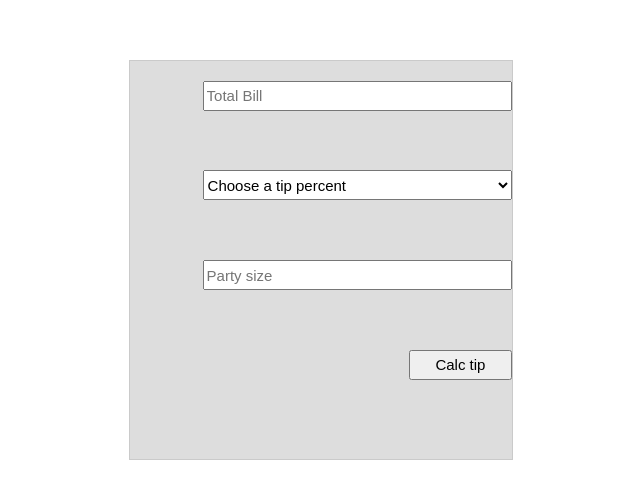
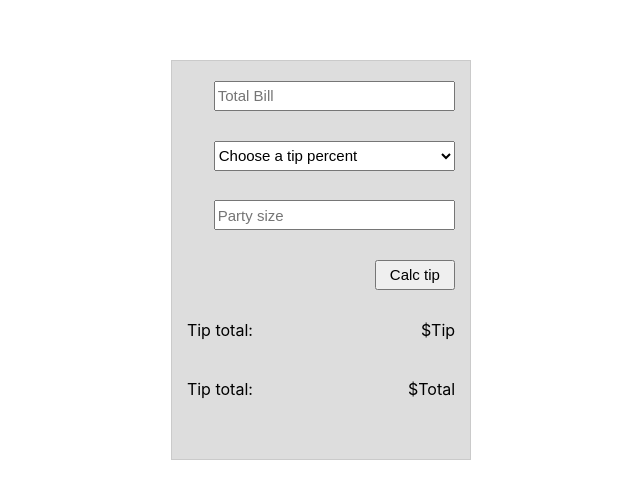
Before and after one commit to Nathan-Froeh/QOMPLX-challenge, a React (Create React App) app: page / in a window 1280 px wide. Shown: the part 140-638 px from the top of the page, without its empty margins (319-959 px from the left). Built offline with nearby package versions, Linux system fonts and the light colour scheme.

Commit message:
Set spacing

```diff
--- a/src/components/Calculator/Calculator.jsx
+++ b/src/components/Calculator/Calculator.jsx
@@ -7,8 +7,8 @@ class Calculator extends Component {
     return (
       <div className='calculator'>
         <form>
-          <input type="text" placeholder='Total Bill'/>
-          <select type="text">
+          <input type="number" placeholder='Total Bill'/>
+          <select>
             <option value=''>Choose a tip percent</option>
             <option value={0}>0%</option>
             <option value={5}>5%</option>
@@ -21,6 +21,16 @@ class Calculator extends Component {
           <input type="number" placeholder='Party size'/>
           <input type="submit" className='submit' value='Calc tip'/>
         </form>
+        <section className='output'>
+          <div>
+            <label htmlFor="tip">Tip total:</label>
+            <p className='tip'>$Tip</p>
+          </div>
+          <div>
+            <label htmlFor="total">Tip total:</label>
+            <p className='total'>$Total</p>
+          </div>
+        </section>
       </div>
     )
   }
--- a/src/components/Calculator/Calculator.scss
+++ b/src/components/Calculator/Calculator.scss
@@ -1,15 +1,15 @@
 .calculator {
-  height: 50%;
-  width: 30%;
+  height: 400px;
+  width: 300px;
   border: #CACACA solid 1px;
   background: #DDDDDD;
   display: flex;
   flex-wrap: wrap;
-  justify-content: flex-end;
+  justify-content: center;
   align-content: center;
 
   form {
-    height: 90%;
+    height: 60%;
     width: 90%;
     display: flex;
     flex-wrap: wrap;
@@ -26,4 +26,24 @@
       width: 30%;
     }
   }
+
+  .output {
+    height: 30%;
+    width: 90%;
+    display: flex;
+    flex-wrap: wrap;
+
+    div {
+      height: 20px;
+      width: 100%;
+      display: flex;
+      justify-content: space-between;
+
+      label,
+      p {
+        text-align: center;
+        margin: 0;
+      }
+    }
+  }
 }
```
